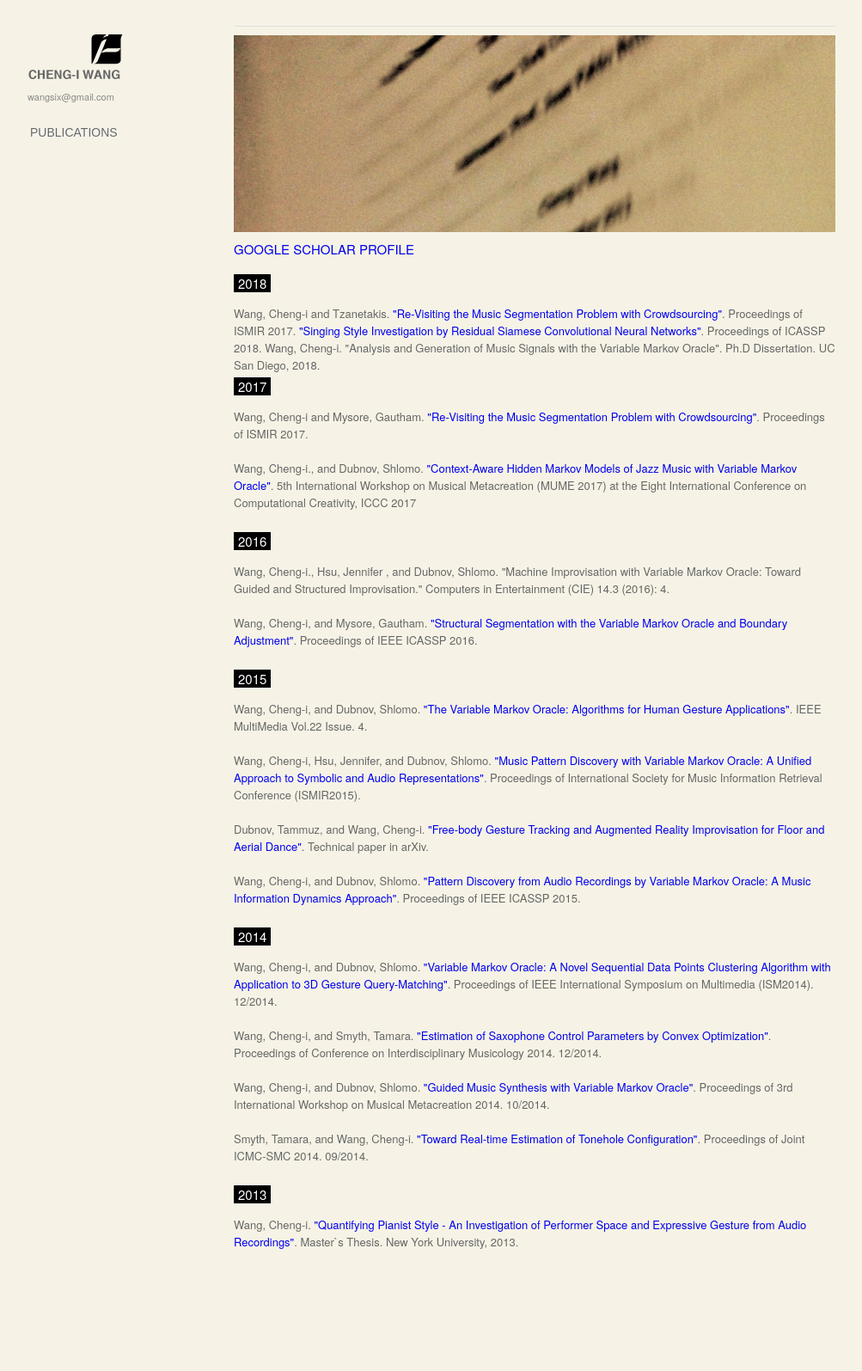
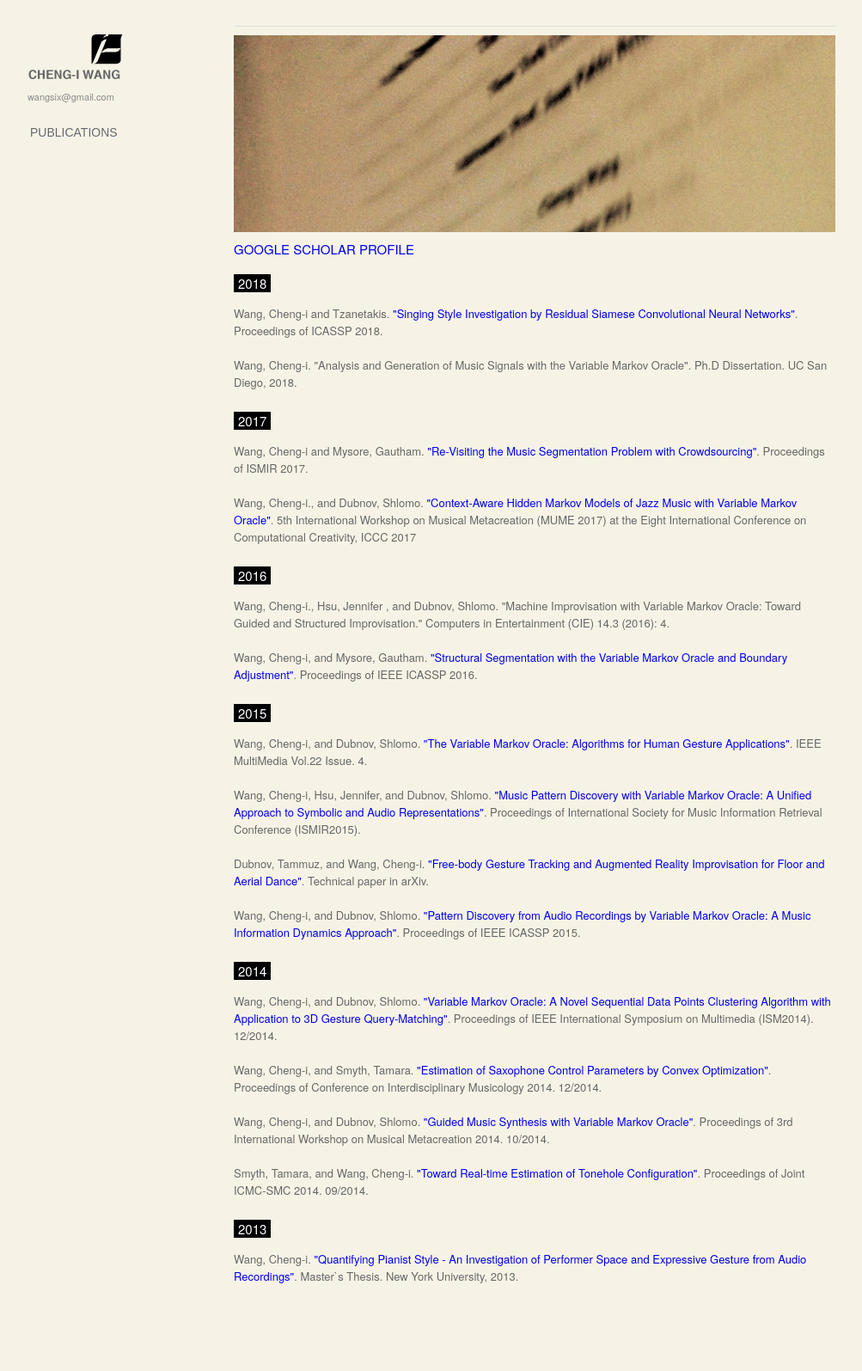
Before and after one commit to wangsix/wangsix.github.io, a Jekyll site: the page built from publications.html, in a window 1280 px wide. Shown: the whole page at 86% size, without its empty margins (128-1131 px from the left). Built offline with Jekyll 4.4.1, drawn with Linux system fonts in a browser that asks for light colours; before the commit the page ends 1555 px from its top, so only the background shows below that.

Commit message:
Updated publications and updates

```diff
--- a/publications.html
+++ b/publications.html
@@ -9,9 +9,11 @@ title: Publications - Cheng-i Wang
 
 <h1 style="margin-top: -10px;"><span class="textbg">2018</span></h1>
 
-Wang, Cheng-i and Tzanetakis. <a href="https://ismir2017.smcnus.org/wp-content/uploads/2017/10/102_Paper.pdf">"Re-Visiting the Music Segmentation Problem with Crowdsourcing"</a>. Proceedings of ISMIR 2017. <a href="http://acsweb.ucsd.edu/~chw160/pdf/icassp_2018_singing_style_Wang_Tzanetakis.pdf">"Singing Style Investigation by Residual Siamese Convolutional Neural Networks"</a>. Proceedings of ICASSP 2018.
+Wang, Cheng-i and Tzanetakis. <a href="http://acsweb.ucsd.edu/~chw160/pdf/icassp_2018_singing_style_Wang_Tzanetakis.pdf">"Singing Style Investigation by Residual Siamese Convolutional Neural Networks"</a>. Proceedings of ICASSP 2018.
+<br /><br />
 
 Wang, Cheng-i. "Analysis and Generation of Music Signals with the Variable Markov Oracle". Ph.D Dissertation. UC San Diego, 2018.
+<br /><br />
 
 <h1 style="margin-top: -10px;"><span class="textbg">2017</span></h1>
 
```
